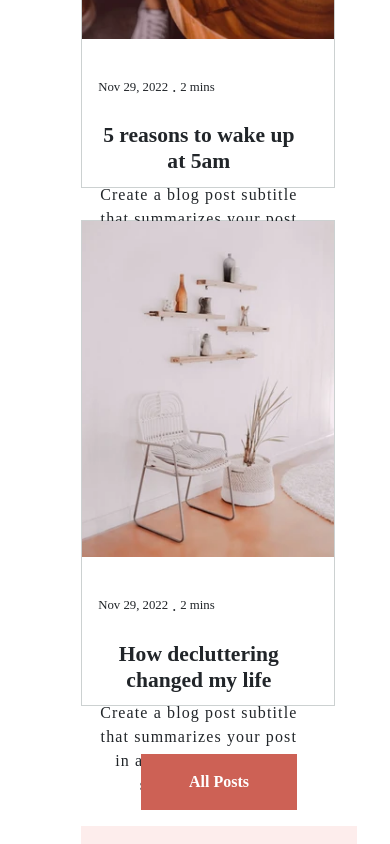
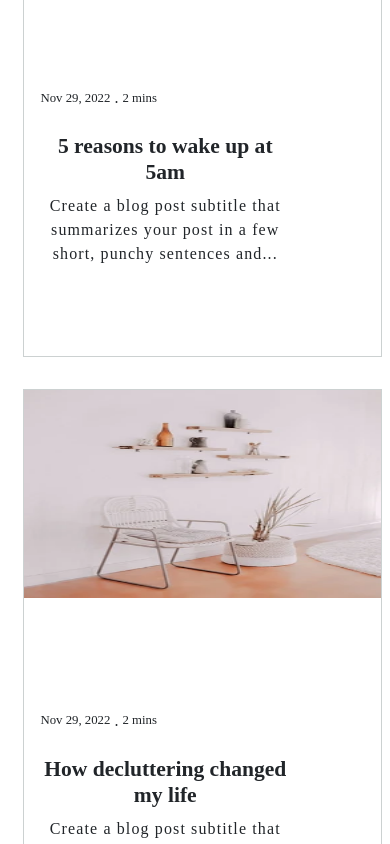
Before and after one commit to abel254/personal-blog, a React (Create React App) app: page / in a window 390 px wide. Shown: the part 1977-2821 px from the top of the page. Built offline with nearby package versions, Linux system fonts and the light colour scheme.

Commit message:
responsive blog components

```diff
--- a/src/components/blogCompoment/BlogComponent.css
+++ b/src/components/blogCompoment/BlogComponent.css
@@ -5,19 +5,22 @@
   height: 57.6vh;
 }
 .blog-container:hover{
-
+    cursor: pointer;
 }
-.blog-row {
+.blog-row{
   height: 100%;
 }
-.blog-container .image {
-  width: 100%;
+.blog-row .image{
   height: 100%;
 }
-.blog-container .image img {
-  width: 100%;
+.blog-row .image img{
   height: 100%;
-  object-fit: cover;
+}
+.blog-container:hover .info h4{
+  color: var(--primary-color);
+}
+.blog-container:hover .info .description{
+  color: var(--primary-color);
 }
 .info {
   margin: 2.3em 0 0 1em;
@@ -38,3 +41,23 @@
 .info .description {
   letter-spacing: 0.07em;
 }
+
+
+@media screen and (max-width: 767px){
+  .blog-container{
+    height: 70vh;
+    width: 100%;
+  }
+ .blog-row .image{
+  height: 13em;
+ }
+ .blog-row .image img{
+  height: 100%;
+  width: 100%;
+  object-fit: fill;
+ }
+ .blog-row .info{
+  width: 70%;
+ }
+
+}
--- a/src/components/blogCompoment/BlogComponent.tsx
+++ b/src/components/blogCompoment/BlogComponent.tsx
@@ -23,7 +23,7 @@ function BlogComponent({
       <Row className="blog-row">
         <Col xs={12} md={6}>
           <div className="image">
-            <img src={image} alt="blogimage" />
+            <img src={image} alt="blogimage" className="img-fluid" />
           </div>
         </Col>
         <Col xs={12} md={6}>
--- a/src/components/main/MainComponent.css
+++ b/src/components/main/MainComponent.css
@@ -1,12 +1,13 @@
 main{
-    margin-top: 6.5em;
+    margin-top: 4em;
 }
 .main-container{
     margin: 0 8.5%;
+    margin-left: 12%;
 }
-.blogs button{
+.blogs-button button{
     border: none;
-    margin: 1em 0;
+    margin: 1em 0 3em 0;
     padding: 1em 3em;
     outline: 0;
     color: white;
@@ -14,7 +15,7 @@ main{
     font-weight: bold;
     transition: all .3s ease-in-out;
 }
-.blogs button:hover {
+.blogs-button button:hover {
     background-color: black;
 }
 .blog-component{
@@ -79,3 +80,19 @@ main{
     background-color: black;
     color: white;
   }
+
+  @media screen and (max-width: 985px){
+    .blogs-button{
+        display: flex;
+        justify-content: center;
+    }
+    .main-container{
+        margin: 0 18%;
+    }
+  }
+  @media screen and (max-width: 767px){
+    .main-container{
+      margin: 0 2%;
+      margin-left: 6%;
+    }
+  }
--- a/src/components/main/MainComponent.tsx
+++ b/src/components/main/MainComponent.tsx
@@ -1,34 +1,33 @@
 import React from "react";
 import BlogComponent from "../blogCompoment/BlogComponent";
-import './MainComponent.css'
-import blogItems from "../../data/blog-items.json"
+import "./MainComponent.css";
+import blogItems from "../../data/blog-items.json";
 import { Col, Row } from "react-bootstrap";
 
-
 function mainComponent() {
-
-  let slicedBlogItems = blogItems.slice(0,3)
-
+  let slicedBlogItems = blogItems.slice(0, 3);
 
   return (
     <>
-      <section id="main">
       <main>
         <div className="main-container">
-           <div className="main-content ms-5">
+          <div className="main-content">
             <Row>
               <Col xs={12} lg={7}>
+                <Row>
+                  <Col  xs={12}>
                     <div className="blogs">
-                     {
-                       slicedBlogItems.map((item)=>(
+                      {slicedBlogItems.map((item) => (
                         <div className="blog-component" key={item.id}>
-                           <BlogComponent {...item}/>
+                          <BlogComponent {...item} />
                         </div>
-                       ))
-                     }
-
+                      ))}
+                    </div>
+                  </Col>
+                  <Col  xs={12} className='blogs-button'>
                     <button>All Posts</button>
-                 </div>
+                  </Col>
+                </Row>
               </Col>
               <Col xs={12} lg={5}>
                 <div className="subscribe">
@@ -42,16 +41,14 @@ function mainComponent() {
                       <button>Subscribe</button>
                     </form>
                   </div>
-                   <div className="instagram"></div>
+                  <div className="instagram">{/* Insta Grid  */}</div>
                 </div>
               </Col>
             </Row>
           </div>
         </div>
       </main>
-      </section>
     </>
-
   );
 }
 
```
Lines whose indentation alone changed are shown as unchanged.
